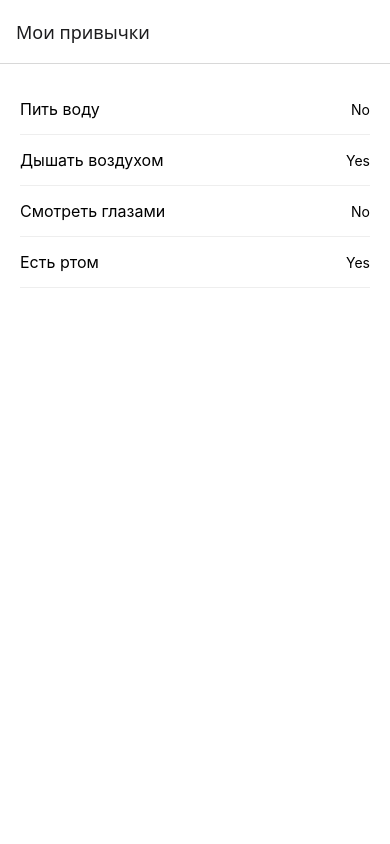
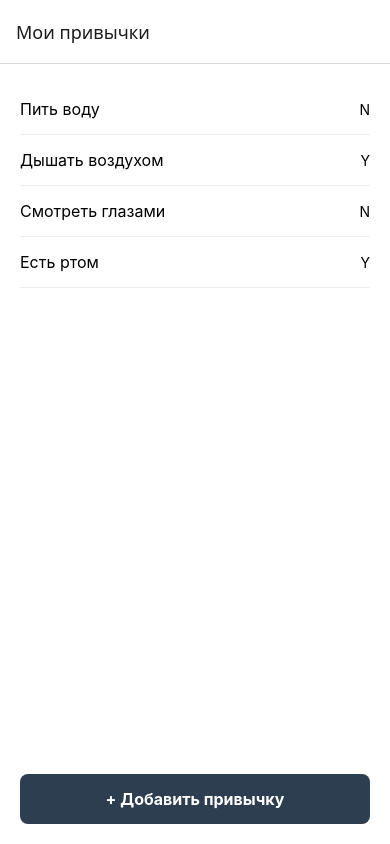
Before and after one commit to kudruaevmaximka-code/pr6, a React Native app: screen / in a window 390 px wide. Built offline with nearby package versions, Linux system fonts and the light colour scheme.

Commit message:
Add habit screen with form

```diff
--- a/App.js
+++ b/App.js
@@ -1,12 +1,20 @@
 import React, { useState } from 'react';
-import { View, Text, FlatList } from 'react-native';
+import {
+    View,
+    Text,
+    FlatList,
+    TextInput,
+    Button,
+    TouchableOpacity,
+    Alert,
+} from 'react-native';
 import { NavigationContainer } from '@react-navigation/native';
 import { createStackNavigator } from '@react-navigation/stack';
 import { styles } from './styles';
 
 const Stack = createStackNavigator();
 
-function HabitListScreen() {
+function HabitListScreen({ navigation }) {
     const [habits] = useState([
         { id: '1', title: 'Пить воду', completed: false },
         { id: '2', title: 'Дышать воздухом', completed: true },
@@ -22,18 +30,40 @@ function HabitListScreen() {
                 renderItem={({ item }) => (
                     <View style={styles.habitItem}>
                         <Text style={styles.habitText}>{item.title}</Text>
-                        <Text>{item.completed ? 'Yes' : 'No'}</Text>
+                        <Text>{item.completed ? 'Y' : 'N'}</Text>
                     </View>
                 )}
             />
+            <TouchableOpacity
+                style={styles.addBtn}
+                onPress={() => navigation.navigate('AddHabit')}
+            >
+                <Text style={styles.addBtnText}>+ Добавить привычку</Text>
+            </TouchableOpacity>
         </View>
     );
 }
 
-function AddHabitScreen() {
+function AddHabitScreen({ navigation }) {
+    const [title, setTitle] = useState('');
+
+    const handleSave = () => {
+        if (!title.trim()) {
+            Alert.alert('Ошибка', 'Введите название привычки');
+            return;
+        }
+        navigation.goBack();
+    };
+
     return (
         <View style={styles.screen}>
-            <Text>Добавить привычку</Text>
+            <TextInput
+                style={styles.input}
+                placeholder="Название привычки"
+                value={title}
+                onChangeText={setTitle}
+            />
+            <Button title="Сохранить" onPress={handleSave} />
         </View>
     );
 }
--- a/styles.js
+++ b/styles.js
@@ -22,4 +22,24 @@ export const styles = StyleSheet.create({
         color: '#999',
         marginTop: 30,
     },
+    addBtn: {
+        backgroundColor: '#2c3e50',
+        padding: 15,
+        borderRadius: 8,
+        alignItems: 'center',
+        marginTop: 20,
+    },
+    addBtnText: {
+        color: '#fff',
+        fontSize: 16,
+        fontWeight: 'bold',
+    },
+    input: {
+        borderWidth: 1,
+        borderColor: '#ccc',
+        borderRadius: 8,
+        padding: 12,
+        fontSize: 16,
+        marginBottom: 20,
+    },
 });
```
